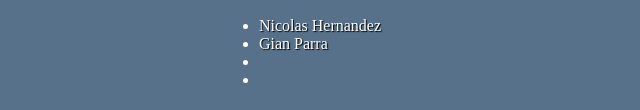
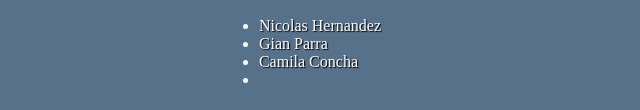
Before and after one commit to NicoHndz/Responsividad-TalentoDigital, a plain HTML site: page index.html in a window 1280 px wide. Shown: the part 1399-1509 px from the top of the page, 340-980 px from the left. Drawn offline with Linux system fonts and the light colour scheme.

Commit message:
segundo commit

```diff
--- a/index.html
+++ b/index.html
@@ -95,7 +95,7 @@
       <ul>
         <li>Nicolas Hernandez</li>
         <li>Gian Parra</li>
-        <li></li>
+        <li>Camila Concha</li>
         <li></li>
       </ul>
     </section>
```
